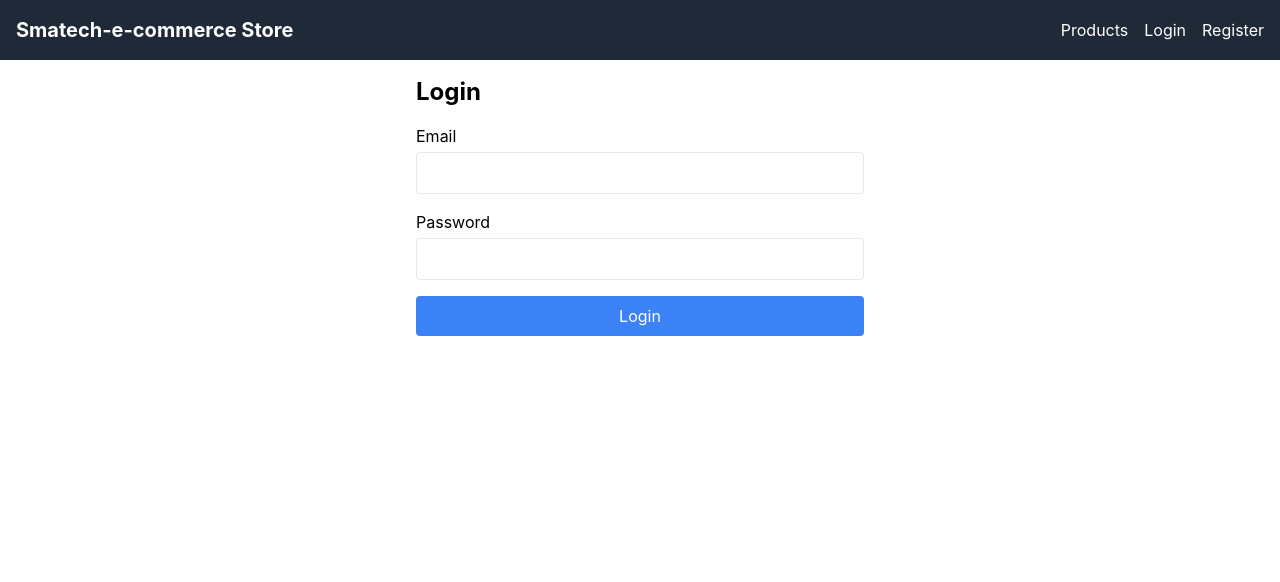
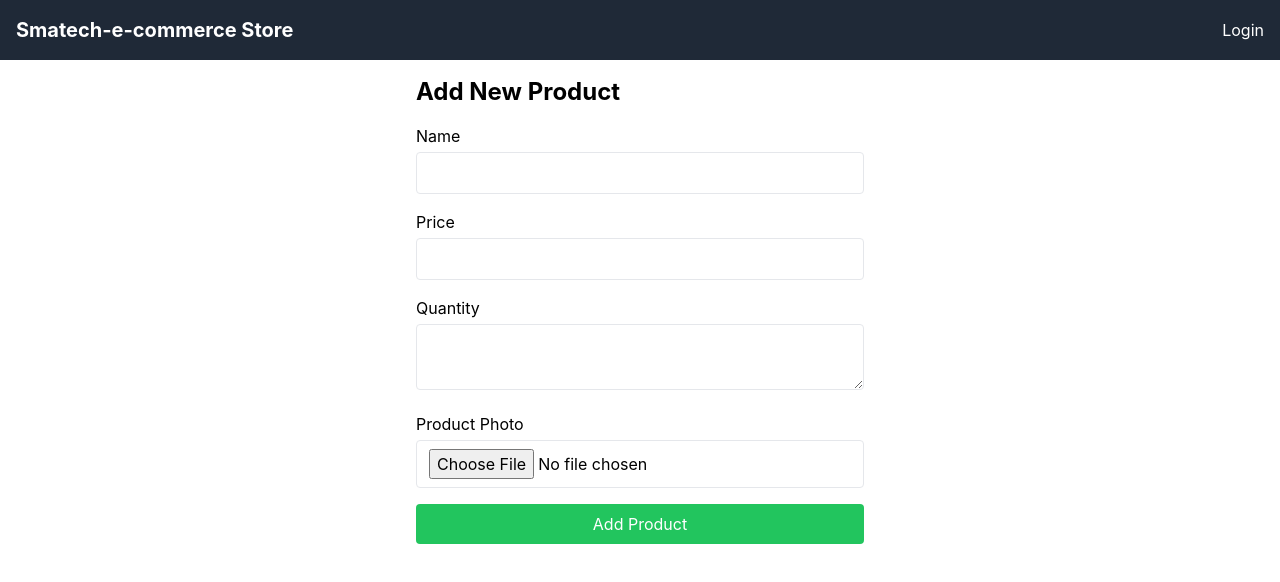
Before and after one commit to Denyaar/smatech-fronted, a React (Create React App) app: page /add-product in a window 1280 px wide. Before the commit this address led to /login. Shown: the top 582 px of the page. Built offline with nearby package versions, Linux system fonts and the light colour scheme.

Commit message:
Fix Auth logic, Product list and Addition

```diff
--- a/src/App.js
+++ b/src/App.js
@@ -23,14 +23,12 @@ function App() {
             <main className="container mx-auto mt-4 px-4">
               <Routes>
                 <Route path="/" element={<Login />} />
-                <Route path="/login" element={<Login />} />
                 <Route path="/register" element={<Register />} />
                 <Route path="/products" element={<ProductList />} />
-                <Route element={<PrivateRoute />}>
-                  <Route path="/checkout" element={<Checkout />} />
-                  <Route path="/edit-product/:id" element={<EditProduct />} />
-                  <Route path="/add-product" element={<AddProduct />} />
-                </Route>
+
+                <Route path="/checkout" element={<Checkout />} />
+                <Route path="/edit-product/:id" element={<EditProduct />} />
+                <Route path="/add-product" element={<AddProduct />} />
               </Routes>
             </main>
             <ToastContainer />
--- a/src/components/AddProduct.jsx
+++ b/src/components/AddProduct.jsx
@@ -1,41 +1,85 @@
-import React, { useState } from "react";
+import axios from "axios";
+import React, { useState, useRef } from "react";
 import { useNavigate } from "react-router-dom";
 import { toast } from "react-toastify";
 
 const AddProduct = () => {
-  const navigate = useNavigate;
-  const [product, setProduct] = useState({
+  const navigate = useNavigate();
+  const fileRef = useRef();
+  const BASE_URL = "http://127.0.0.1:8990/api/product";
+
+  const [file, setFile] = useState(undefined);
+
+  const [products, setProduct] = useState({
     name: "",
-    description: "",
     price: "",
-    imageUrl: "",
+    quantity: "",
   });
 
   const handleChange = (e) => {
     const { name, value } = e.target;
+
+    const parsedValue = name === "price" || name === "quantity" ? parseInt(value, 10) : value;
+
     setProduct((prevProduct) => ({
       ...prevProduct,
-      [name]: value,
+      [name]: parsedValue,
     }));
+  };
+
+  const addProduct = async (productData) => {
+    try {
+      debugger;
+      const response = await axios.post(BASE_URL + "/create", productData, {
+        headers: {
+          Authorization: `Bearer ${localStorage.getItem("token")}`,
+        },
+      });
+
+      return response.data;
+    } catch (error) {
+      console.error("Error while adding product", error);
+      throw error;
+    }
+  };
+
+  const updatePhoto = async (formData) => {
+    try {
+      const response = await axios.post(BASE_URL + "/upload", formData, {
+        headers: {
+          Authorization: `Bearer ${localStorage.getItem("token")}`,
+        },
+      });
+
+      return response.data;
+    } catch (error) {
+      console.error("Error while adding product", error);
+      throw error;
+    }
   };
 
   const handleSubmit = async (e) => {
     e.preventDefault();
     try {
-      const response = await fetch("/api/products", {
-        method: "POST",
-        headers: {
-          "Content-Type": "application/json",
-        },
-        body: JSON.stringify(product),
+      const data = await addProduct(products);
+
+      const formData = new FormData();
+      formData.append("file", file, file.name);
+      formData.append("id", data.id);
+
+      const { data: imageUrl } = await updatePhoto(formData);
+
+      setFile(undefined);
+      fileRef.current.value = null;
+      setProduct({
+        name: "",
+        price: "",
+        quantity: "",
       });
-      if (!response.ok) {
-        throw new Error("Failed to add product");
-      }
-      toast.success("Product added successfully");
+      toast.success(data.name + " has been added successfully");
       navigate("/products");
     } catch (error) {
-      toast.error("Error adding product");
+      console.error("Error while adding contact", error);
     }
   };
 
@@ -47,25 +91,28 @@ const AddProduct = () => {
           <label htmlFor="name" className="block mb-1">
             Name
           </label>
-          <input type="text" id="name" name="name" value={product.name} onChange={handleChange} required className="w-full px-3 py-2 border rounded" />
+          <input type="text" id="name" name="name" value={products.name} onChange={handleChange} required className="w-full px-3 py-2 border rounded" />
         </div>
-        <div>
-          <label htmlFor="description" className="block mb-1">
-            Description
-          </label>
-          <textarea id="description" name="description" value={product.description} onChange={handleChange} required className="w-full px-3 py-2 border rounded" />
-        </div>
+
         <div>
           <label htmlFor="price" className="block mb-1">
             Price
           </label>
-          <input type="number" id="price" name="price" value={product.price} onChange={handleChange} required step="0.01" min="0" className="w-full px-3 py-2 border rounded" />
+          <input type="number" id="price" name="price" value={products.price} onChange={handleChange} required step="0.01" min="0" className="w-full px-3 py-2 border rounded" />
         </div>
+
+        <div>
+          <label htmlFor="quantity" className="block mb-1">
+            Quantity
+          </label>
+          <textarea id="quantity" name="quantity" value={products.quantity} onChange={handleChange} required className="w-full px-3 py-2 border rounded" />
+        </div>
+
         <div>
           <label htmlFor="imageUrl" className="block mb-1">
-            Image URL
+            Product Photo
           </label>
-          <input type="url" id="imageUrl" name="imageUrl" value={product.imageUrl} onChange={handleChange} required className="w-full px-3 py-2 border rounded" />
+          <input type="file" onChange={(event) => setFile(event.target.files[0])} ref={fileRef} name="photo" required className="w-full px-3 py-2 border rounded" />
         </div>
         <button type="submit" className="w-full bg-green-500 text-white py-2 rounded hover:bg-green-600">
           Add Product
--- a/src/components/Navbar.jsx
+++ b/src/components/Navbar.jsx
@@ -1,10 +1,13 @@
 import React from "react";
-import { Link } from "react-router-dom";
+import { Link, useLocation } from "react-router-dom";
 import { useAuth } from "../contexts/AuthContext";
 import { useCart } from "../contexts/CartContext";
 
 const Navbar = () => {
-  const { user, logout } = useAuth();
+  const { logout } = useAuth();
+  const token = localStorage.getItem("token");
+  const location = useLocation();
+
   const { cart } = useCart();
 
   return (
@@ -14,32 +17,32 @@ const Navbar = () => {
           Smatech-e-commerce Store
         </Link>
         <div className="space-x-4">
+          {token ? (
+            <>
               <Link to="/products" className="hover:text-gray-300">
                 Products
               </Link>
-          {user ? (
-            <>
+
               <Link to="/checkout" className="hover:text-gray-300">
                 Cart ({cart.reduce((sum, item) => sum + item.quantity, 0)})
               </Link>
-              {user.isAdmin && (
+
               <Link to="/add-product" className="hover:text-gray-300">
                 Add Product
               </Link>
-              )}
+
               <button onClick={logout} className="hover:text-gray-300">
                 Logout
               </button>
             </>
+          ) : location.pathname === "/" ? (
+            <Link to="/register" className="text-white hover:text-gray-200">
+              Register
+            </Link>
           ) : (
-            <>
-              <Link to="/login" className="hover:text-gray-300">
+            <Link to="/" className="text-white hover:text-gray-200">
               Login
             </Link>
-              <Link to="/register" className="hover:text-gray-300">
-                Register
-              </Link>
-            </>
           )}
         </div>
       </div>
--- a/src/components/ProductCard.jsx
+++ b/src/components/ProductCard.jsx
@@ -1,12 +1,34 @@
-import React from "react";
+import React, { useState, useEffect } from "react";
 import { Link } from "react-router-dom";
 import { useCart } from "../contexts/CartContext";
-import { useAuth } from "../contexts/AuthContext";
 import { toast } from "react-toastify";
 
 const ProductCard = ({ product }) => {
   const { addToCart } = useCart();
-  const { user } = useAuth();
+
+  const [imageSrc, setImageSrc] = useState("");
+  useEffect(() => {
+    const fetchImage = async () => {
+      try {
+        const response = await fetch(product.imageUrl, {
+          headers: {
+            Authorization: `Bearer ${localStorage.getItem("token")}`,
+          },
+        });
+
+        if (!response.ok) {
+          throw new Error("Failed to fetch image");
+        }
+
+        const blob = await response.blob();
+        setImageSrc(URL.createObjectURL(blob)); // Create a local URL for the image blob
+      } catch (error) {
+        console.error("Error fetching image:", error);
+      }
+    };
+
+    fetchImage();
+  }, [product.imageUrl]);
 
   const handleAddToCart = () => {
     addToCart(product);
@@ -15,20 +37,18 @@ const ProductCard = ({ product }) => {
 
   return (
     <div className="border rounded-lg overflow-hidden shadow-lg">
-      <img src={product.imageUrl} alt={product.name} className="w-full h-48 object-cover" />
+      <img src={imageSrc} alt={product.name} className="w-full h-48 object-cover" />
       <div className="p-4">
         <h3 className="text-xl font-semibold mb-2">{product.name}</h3>
         <p className="text-gray-600 mb-2">${product.price.toFixed(2)}</p>
-        <p className="text-sm text-gray-500 mb-4">{product.description}</p>
+        <p className="text-sm text-gray-500 mb-4">Quantity :{product.quantity}</p>
         <div className="flex justify-between items-center">
           <button onClick={handleAddToCart} className="bg-blue-500 text-white px-4 py-2 rounded hover:bg-blue-600">
             Add to Cart
           </button>
-          {user && user.isAdmin && (
-            <Link to={`/edit-product/${product.id}`} className="text-blue-500 hover:text-blue-700">
-              Edit
-            </Link>
-          )}
+          <Link to={`/edit-product/${product.id}`} className="text-blue-500 hover:text-blue-700">
+            Edit
+          </Link>
         </div>
       </div>
     </div>
--- a/src/components/ProductList.jsx
+++ b/src/components/ProductList.jsx
@@ -1,6 +1,7 @@
 import React, { useState, useEffect } from "react";
 import ProductCard from "./ProductCard";
 import { toast } from "react-toastify";
+import axios from "axios";
 
 const ProductList = () => {
   const [products, setProducts] = useState([]);
@@ -12,16 +13,16 @@ const ProductList = () => {
   }, []);
 
   const fetchProducts = async () => {
-    debugger;
-
     try {
       const response = await fetch(`${base_url}/product/all`, {
         method: "GET",
         headers: {
-          "Content-Type": "application/json",
           Authorization: `Bearer ${localStorage.getItem("token")}`,
         },
       });
+
+      console.log(response);
+
       if (!response.ok) {
         throw new Error("Failed to fetch products");
       }
--- a/src/contexts/AuthContext.js
+++ b/src/contexts/AuthContext.js
@@ -35,8 +35,6 @@ export const AuthProvider = ({ children }) => {
       }
 
       localStorage.setItem("token", data.token);
-      // Optionally, you can still store some user info if needed
-      localStorage.setItem("user", JSON.stringify({ email, id: data.userId }));
       return data;
     } catch (error) {
       console.error("Login error:", error);
@@ -60,8 +58,6 @@ export const AuthProvider = ({ children }) => {
       }
 
       localStorage.removeItem("token");
-      // Also remove any other stored user info if you have any
-      localStorage.removeItem("user");
     } catch (error) {
       console.error("Logout error:", error);
       throw error;
```
Lines whose indentation alone changed are shown as unchanged.
